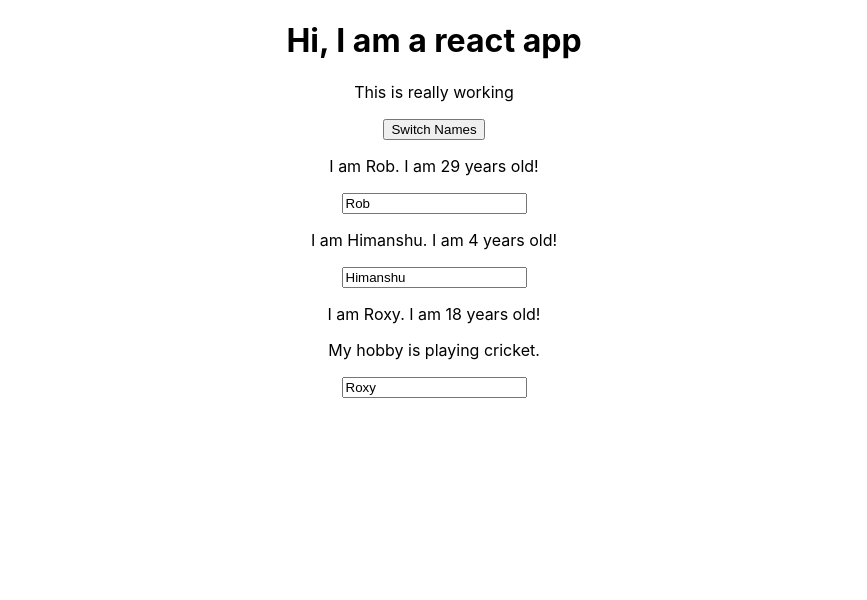
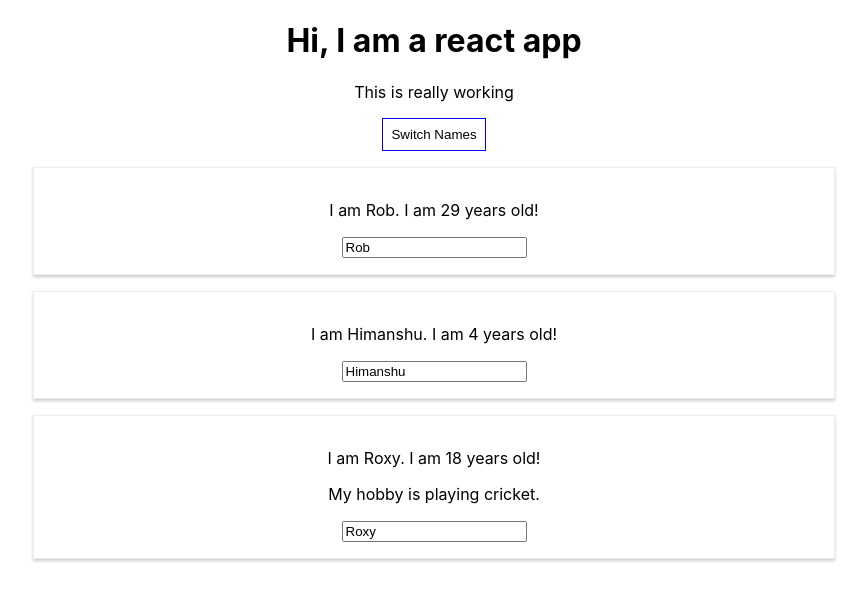
Before and after one commit to HimanshuNankani/react-complete-guide, a React (Create React App) app: page / in a window 1280 px wide. Shown: the top 600 px of the page, without its empty margins (206-1073 px from the left). Built offline with nearby package versions, Linux system fonts and the light colour scheme.

Commit message:
Styling components

```diff
--- a/src/NewApp.js
+++ b/src/NewApp.js
@@ -26,11 +26,18 @@
   };
 
   render() {
+    const style = {
+      backgroundColor: "white",
+      border: "1px solid blue",
+      padding: "8px",
+      cursor: "pointer",
+    };
+
     return (
       <div className="App">
         <h1>Hi, I am a react app</h1>
         <p>This is really working</p>
-        <button onClick={() => this.switchNameHandler("Robby")}>
+        <button style={style} onClick={() => this.switchNameHandler("Robby")}>
           Switch Names
         </button>
         <Person name={this.state.persons[0].name} />
--- /dev/null
+++ b/src/Person/Person.css
@@ -0,0 +1,8 @@
+.Person{
+    width: 60%;
+    margin: 16px auto;
+    border: 1px solid #eee;
+    padding: 16px;
+    text-align: center;
+    box-shadow: 0 2px 3px #ccc;
+}
--- a/src/Person/Person.js
+++ b/src/Person/Person.js
@@ -1,8 +1,9 @@
 import React from "react";
+import "./Person.css";
 
 const person = (props) => {
   return (
-    <div>
+    <div className="Person">
       <p>
         I am {props.name}. I am {Math.floor(Math.random() * 30)} years old!
       </p>
```
